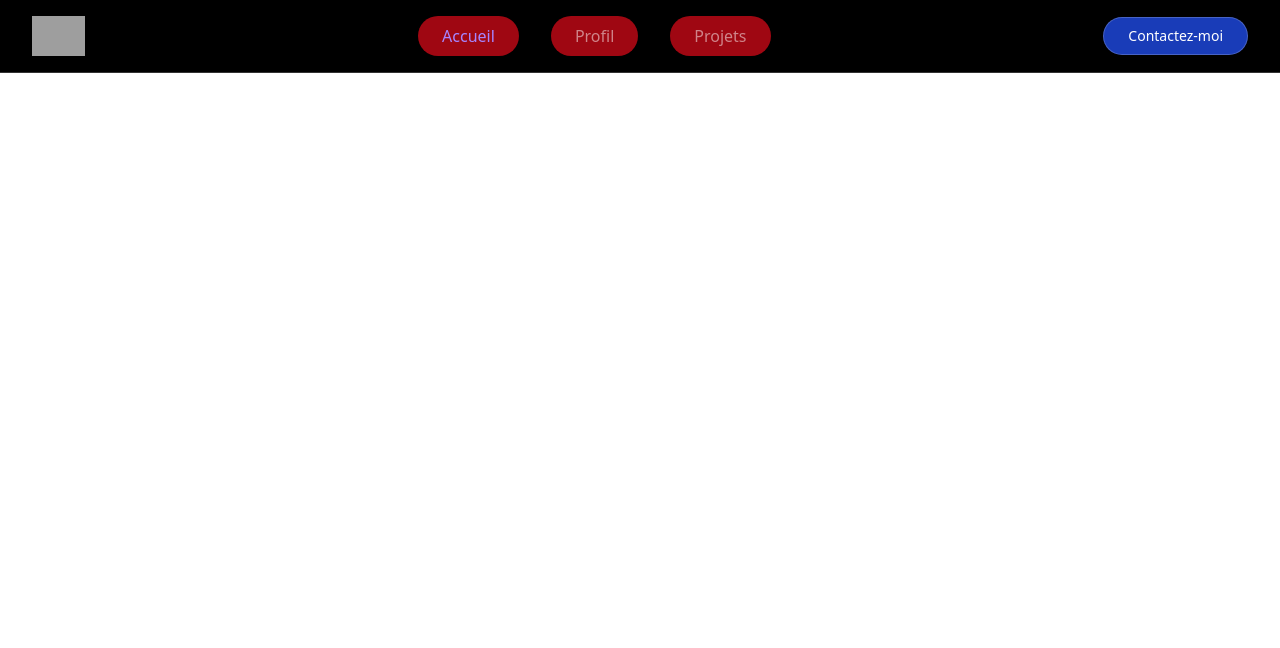
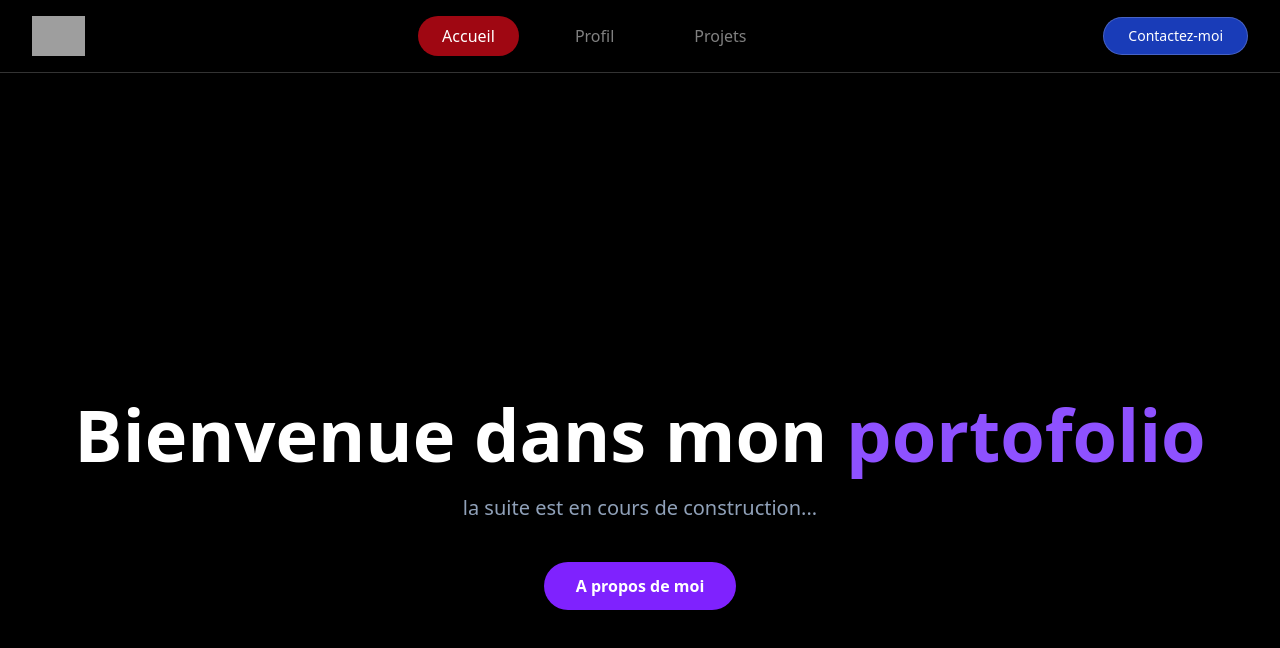
Before and after one commit to Ormatori7/PortofolioV3, a React (Vite) app: page / in a window 1280 px wide. Shown: the top 648 px of the page. Built offline with nearby package versions, Linux system fonts and the light colour scheme; grey boxes are pictures that could not be loaded.

Commit message:
profil part build

```diff
--- a/src/App.jsx
+++ b/src/App.jsx
@@ -1,14 +1,24 @@
-// src/App.jsx
+// 1. On ajoute { useState }
+import { useState } from "react";
 import NavBar from "./pages/NavBar.jsx";
-
+import Acceuil from "./pages/MainPage.jsx";
+import ProfilFunction from "./pages/Profil.jsx";
 
 function App() {
+  // 2. On initialise l'état sur "home" par défaut
+  const [page, setPage] = useState("Acceuil");
   return (
-    <div>
-      <NavBar />
+    <div className="bg-black min-h-screen">
+      //3. On passe "setPage" à la NavBar pour que les boutons fonctionnent
+      <NavBar setPage={setPage} />
+      <main className="pt-20">
+        {/* 4. LOGIQUE : On affiche selon la valeur de "page" */}
+        {page === "Acceuil" && <Acceuil setPage={setPage} />}
+
+        {page === "ProfilFunction" && <ProfilFunction />}
+      </main>
     </div>
   );
 }
 
-
 export default App;
--- /dev/null
+++ b/src/components/skillsCard.jsx
@@ -0,0 +1,9 @@
+function SkillCard({ texte }) {
+  return (
+    <div className="px-2 py-2 bg-violet-500 border border-white/10 rounded-xl text-sm text-white hover:bg-violet-500/30 hover:scale-110 transition-all cursor-default">
+      <span>{texte}</span>
+    </div>
+  );
+}
+
+export default SkillCard;
--- a/src/pages/Home.jsx
+++ b/src/pages/Home.jsx
@@ -1,5 +1,5 @@
 // src/pages/Home.jsx
-function Home() {
+function HomePage() {
   return (
     <section className="min-h-screen w-full flex flex-col items-center justify-center px-4">
       {/* Conteneur de texte */}
@@ -21,4 +21,4 @@ function Home() {
   );
 }
 
-export default Home;
+export default HomePage;
--- /dev/null
+++ b/src/pages/MainPage.jsx
@@ -0,0 +1,35 @@
+function BoutonProfil({ texte, action }) {
+  return (
+    <button
+      onClick={action}
+      className="px-8 py-3 bg-violet-600 text-white rounded-full font-semibold hover:bg-violet-700 transition-all transform hover:scale-105 cursor-pointer"
+    >
+      {texte}
+    </button>
+  );
+}
+
+function Acceuil({ setPage }) {
+  return (
+    <section className="min-h-screen w-full flex flex-col items-center justify-center px-4">
+      {/* Conteneur de texte */}
+      <div className="text-center">
+        <h1 className="text-5xl md:text-7xl font-bold text-white mb-6">
+          Bienvenue dans mon <span className="text-violet-500">portofolio</span>
+        </h1>
+
+        <p className="text-slate-400 text-xl max-w-2xl mx-auto mb-10">
+          la suite est en cours de construction...
+        </p>
+
+        {/* Bouton d'action */}
+        <BoutonProfil
+          texte="A propos de moi"
+          action={() => setPage("ProfilFunction")}
+        />
+      </div>
+    </section>
+  );
+}
+
+export default Acceuil;
--- a/src/pages/NavBar.jsx
+++ b/src/pages/NavBar.jsx
@@ -8,30 +8,30 @@ function Navbar({ setPage }) {
           src="/Images/0001.png"
           className="h-10 w-auto hover:scale-105 transition-transform cursor-pointer"
           alt="Logo"
-          onClick={() => setPage("home")}
+          onClick={() => setPage("Acceuil")}
         />
 
         <ul className="flex justify-center space-x-8 text-white/50 font-medium">
           <li>
             <button
-              onClick={() => setPage("home")}
-              className="bg-red-800 px-6 py-2 rounded-full text-violet-400 transition-all duration-300 hover:text-white"
+              onClick={() => setPage("Acceuil")}
+              className="bg-red-800 px-6 py-2 rounded-full text-white transition-all duration-300 hover:text-white cursor-pointer"
             >
               Accueil
             </button>
           </li>
           <li>
             <button
-              onClick={() => setPage("profil")}
-              className="bg-red-800 px-6 py-2 rounded-full transition-all duration-300 hover:text-white"
+              onClick={() => setPage("TestHome")}
+              className="bg-red-800/0 px-6 py-2 rounded-full transition-all duration-300 hover:text-white cursor-pointer"
             >
               Profil
             </button>
           </li>
           <li>
             <button
-              onClick={() => setPage("project")}
-              className="bg-red-800 px-6 py-2 rounded-full transition-all duration-300 hover:text-white"
+              onClick={() => setPage("TestHome")}
+              className="bg-red-800/0 px-6 py-2 rounded-full transition-all duration-300 hover:text-white cursor-pointer"
             >
               Projets
             </button>
--- /dev/null
+++ b/src/pages/Profil.jsx
@@ -0,0 +1,52 @@
+import SkillCard from "../components/skillsCard.jsx";
+
+function ProfilFunction() {
+  const skills = ["React", "Tailwind"];
+  return (
+    <section className="min-h-screen w-full overflow-hidden flex items-center justify-center text-white">
+      <div className="grid grid-cols-[350px_650px] gap-8 max-w-5xl mx-auto">
+        <div className="flex flex-col gap-6">
+          <div
+            id="colonne-gauche"
+            className="aspect-square rounded-4xl border border-white/20 bg-white/5 backdrop-blur-xl items-center justify-center flex object-contain p-4"
+          >
+            <img src="./Images/carré.jpg" alt="imageProfil" />
+          </div>
+          <div className="h-auto rounded-4xl border border-white/20 bg-white/5 backdrop-blur-xl p-5">
+            <h3 className="font-bold">Skills</h3>
+            <br />
+            <div className="border-b border-white/75 mb-4 w-full"></div>
+
+            <div className="flex flex-wrap gap-3">
+              {skills.map((skills, index) => (
+                <SkillCard key={index} texte={skills} />
+              ))}
+            </div>
+          </div>
+        </div>
+        <div
+          id=" colonne-droite"
+          className="h-full rounded-4xl border border-white/20 bg-white/5 backdrop-blur-xl p-10"
+        >
+          <h2 className="text-[50px] font-bold leading-none bg-linear-to-r from-white via-violet-500 to-violet-800 bg-clip-text text-transparent">
+            About Me
+          </h2>
+          <br />
+
+          <div className=" border-b border-white/75 mb-4 w-full"></div>
+          <p>
+            Lorem ipsum dolor sit amet consectetur, adipisicing elit. Atque,
+            numquam sunt dignissimos, totam excepturi corrupti in quas
+            voluptates iusto dolorum dolore nihil hic. Quibusdam, aperiam
+            mollitia ipsum ad officiis numquam. Odio id et sequi eum quos
+            ratione obcaecati, rerum dolore sint fuga dignissimos porro. Aperiam
+            corrupti natus libero! Ratione, et exercitationem modi architecto
+            doloremque libero doloribus deserunt nam aperiam fugit?
+          </p>
+        </div>
+      </div>
+    </section>
+  );
+}
+
+export default ProfilFunction;
--- a/src/pages/TestPage.jsx
+++ b/src/pages/TestPage.jsx
@@ -9,8 +9,8 @@ function TestHome() {
         </h1>
 
         <p className="text-slate-400 text-xl max-w-2xl mx-auto mb-10">
-          Développeur passionné par React, je crée des interfaces fluides et modernes.
-          Explore mon travail et mes compétences ci-dessous.
+          Développeur passionné par React, je crée des interfaces fluides et
+          modernes. Explore mon travail et mes compétences ci-dessous.
         </p>
 
         {/* Bouton d'action */}
```
